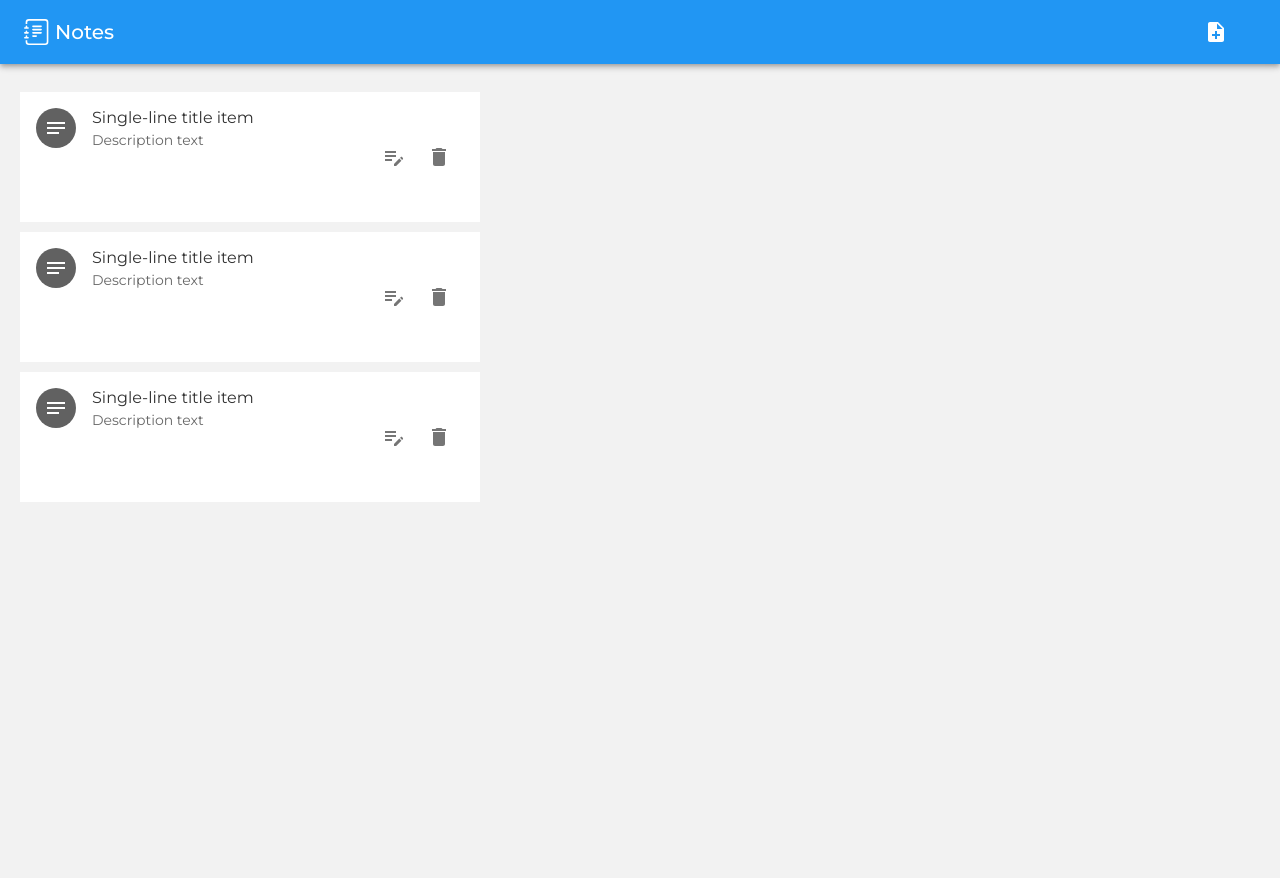
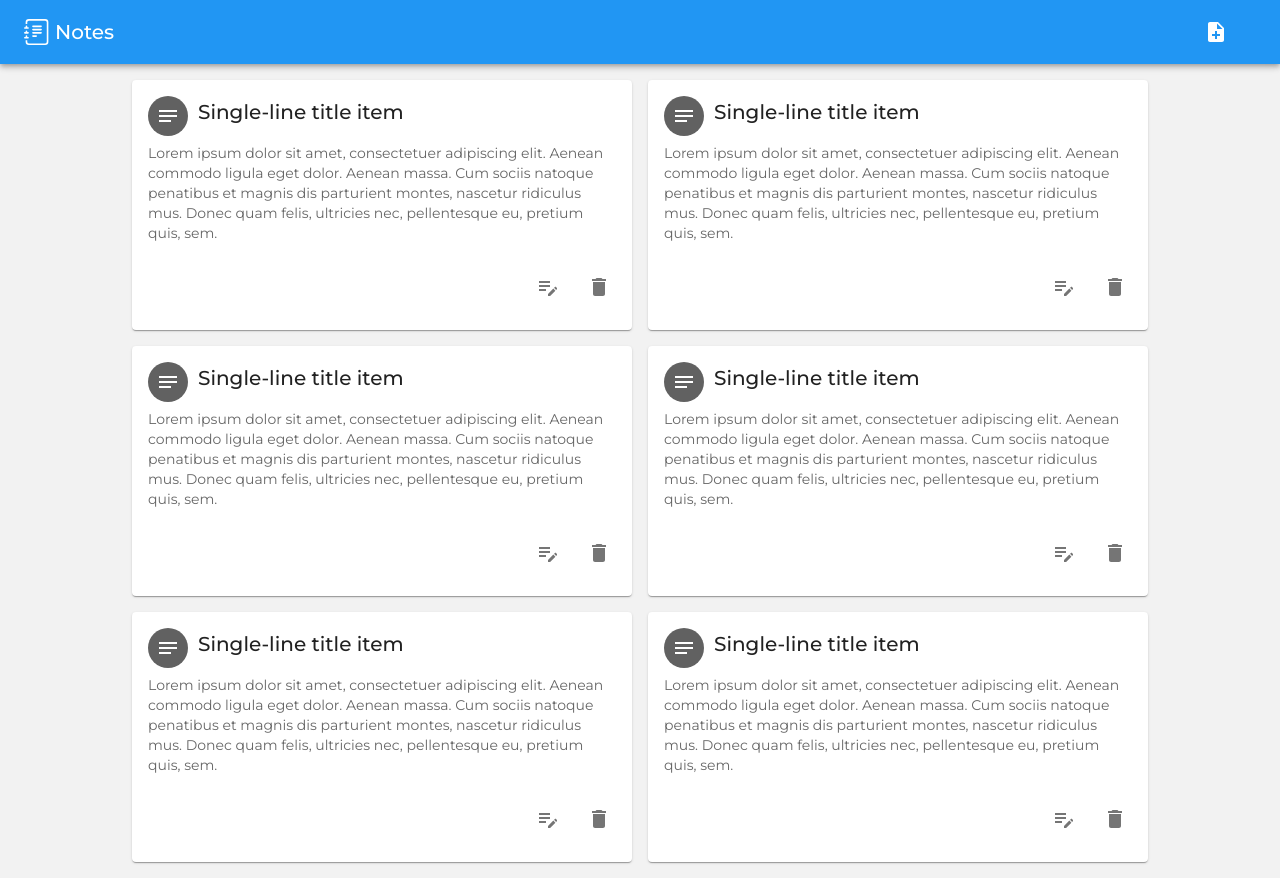
Before and after one commit to tothlevente/notes, a React (Vite) app: page / in a window 1280 px wide. Before the commit the page ends 800 px from the top, so only its background shows below. Built offline with nearby package versions, Linux system fonts and the light colour scheme.

Commit message:
Developments

```diff
--- a/src/components/CreateNewNote.tsx
+++ b/src/components/CreateNewNote.tsx
@@ -41,7 +41,7 @@ export default function CreateNewNote({
           <Toolbar>
             <NoteAddIcon />
             <Typography
-              sx={{ ml: 2, flex: 1 }}
+              sx={{ ml: 0, flex: 1 }}
               variant="h6"
               component="div"
             >
--- a/src/components/Note.tsx
+++ b/src/components/Note.tsx
@@ -19,6 +19,8 @@ export default function Note({
   return (
     <ListItem
       sx={{
+        width: "500px",
+        maxWidth: "500px",
         margin: "10px",
         height: "130px",
         bgcolor: color || "background.paper",
--- /dev/null
+++ b/src/components/NoteCard.tsx
@@ -0,0 +1,67 @@
+import EditNoteIcon from "@mui/icons-material/EditNote";
+import DeleteIcon from "@mui/icons-material/Delete";
+import CardActions from "@mui/material/CardActions";
+import CardContent from "@mui/material/CardContent";
+import NotesIcon from "@mui/icons-material/Notes";
+import Typography from "@mui/material/Typography";
+import Card from "@mui/material/Card";
+
+import { Avatar, IconButton } from "@mui/material";
+
+export default function NoteCard({ title, discription }: any) {
+  return (
+    <Card sx={{ width: 500, height: 250 }}>
+      <CardContent>
+        <Typography
+          gutterBottom
+          variant="h6"
+          component="div"
+          sx={{ display: "flex" }}
+        >
+          <Avatar
+            sx={{
+              marginRight: "10px",
+              color: "background.paper",
+              bgcolor: "#616161",
+            }}
+          >
+            {<NotesIcon />}
+          </Avatar>
+          {title}
+        </Typography>
+        <Typography
+          variant="body2"
+          sx={{ marginTop: "5px", color: "text.secondary" }}
+        >
+          {discription}
+        </Typography>
+      </CardContent>
+      <CardActions sx={{ justifyContent: "flex-end" }}>
+        <IconButton
+          sx={{
+            marginRight: "3px",
+            "&:hover": {
+              color: "#212121",
+            },
+          }}
+          edge="end"
+          aria-label="edit"
+        >
+          <EditNoteIcon />
+        </IconButton>
+        <IconButton
+          sx={{
+            marginRight: "5px",
+            "&:hover": {
+              color: "#ff5722",
+            },
+          }}
+          edge="end"
+          aria-label="delete"
+        >
+          <DeleteIcon />
+        </IconButton>
+      </CardActions>
+    </Card>
+  );
+}
--- a/src/components/NoteList.tsx
+++ b/src/components/NoteList.tsx
@@ -1,28 +1,45 @@
-import Note from "./Note";
+import { Stack } from "@mui/material";
+import NoteCard from "./NoteCard";
 
-import { List } from "@mui/material";
+const dummyText =
+  "Lorem ipsum dolor sit amet, consectetuer adipiscing elit. Aenean commodo ligula eget dolor. Aenean massa. Cum sociis natoque penatibus et magnis dis parturient montes, nascetur ridiculus mus. Donec quam felis, ultricies nec, pellentesque eu, pretium quis, sem. ";
 
 export default function NoteList() {
   return (
-    <List
+    <Stack
+      useFlexGap
+      direction="row"
+      spacing={{ xs: 1, sm: 2 }}
       sx={{
-        width: "100%",
-        maxWidth: 460,
-        margin: "10px",
+        m: 2,
+        justifyContent: "center",
+        flexWrap: "wrap",
       }}
     >
-      <Note
+      <NoteCard
         title={"Single-line title item"}
-        discription={"Description text"}
+        discription={dummyText}
       />
-      <Note
+      <NoteCard
         title={"Single-line title item"}
-        discription={"Description text"}
+        discription={dummyText}
       />
-      <Note
+      <NoteCard
         title={"Single-line title item"}
-        discription={"Description text"}
+        discription={dummyText}
       />
-    </List>
+      <NoteCard
+        title={"Single-line title item"}
+        discription={dummyText}
+      />
+      <NoteCard
+        title={"Single-line title item"}
+        discription={dummyText}
+      />
+      <NoteCard
+        title={"Single-line title item"}
+        discription={dummyText}
+      />
+    </Stack>
   );
 }
```
